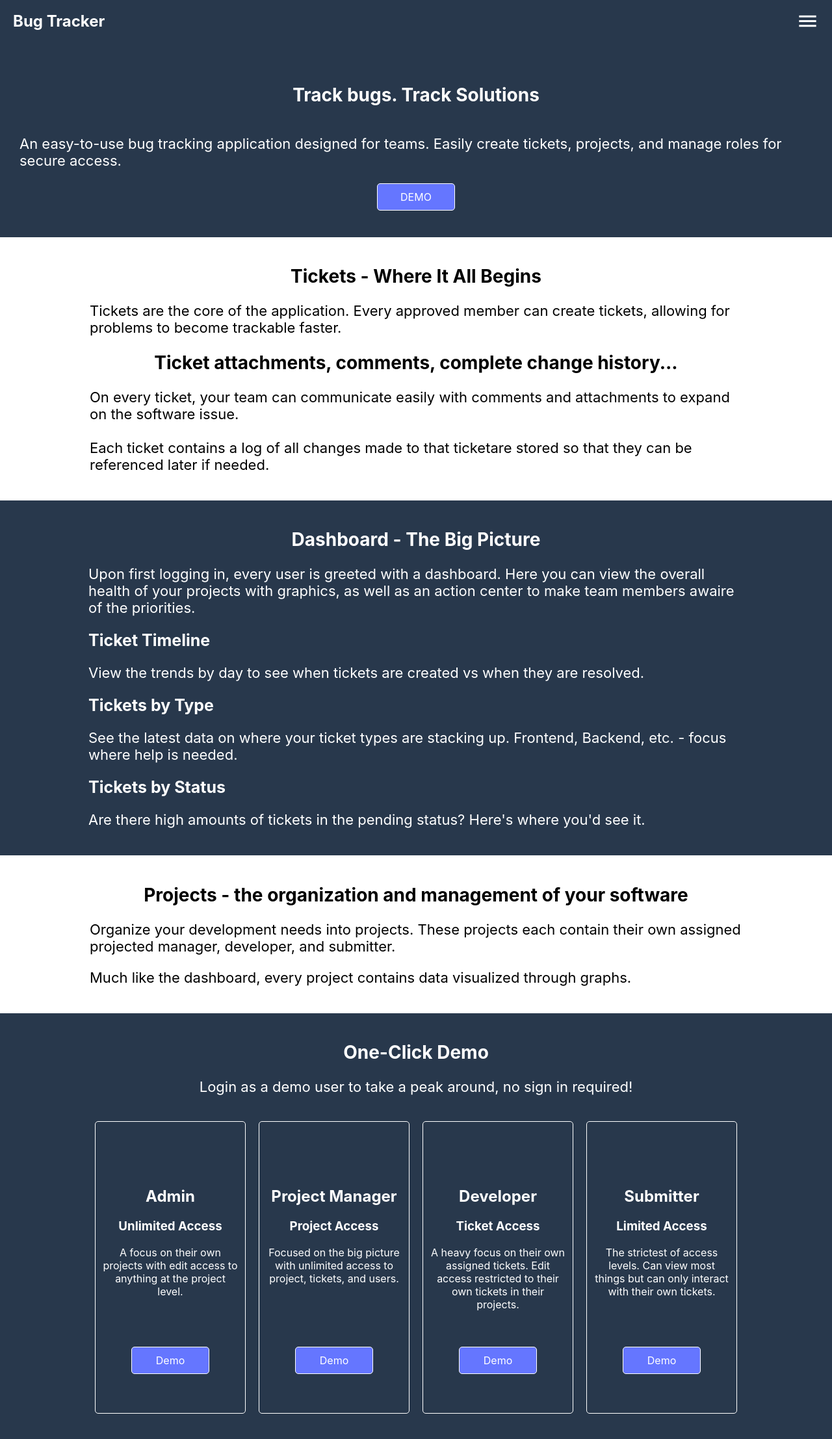
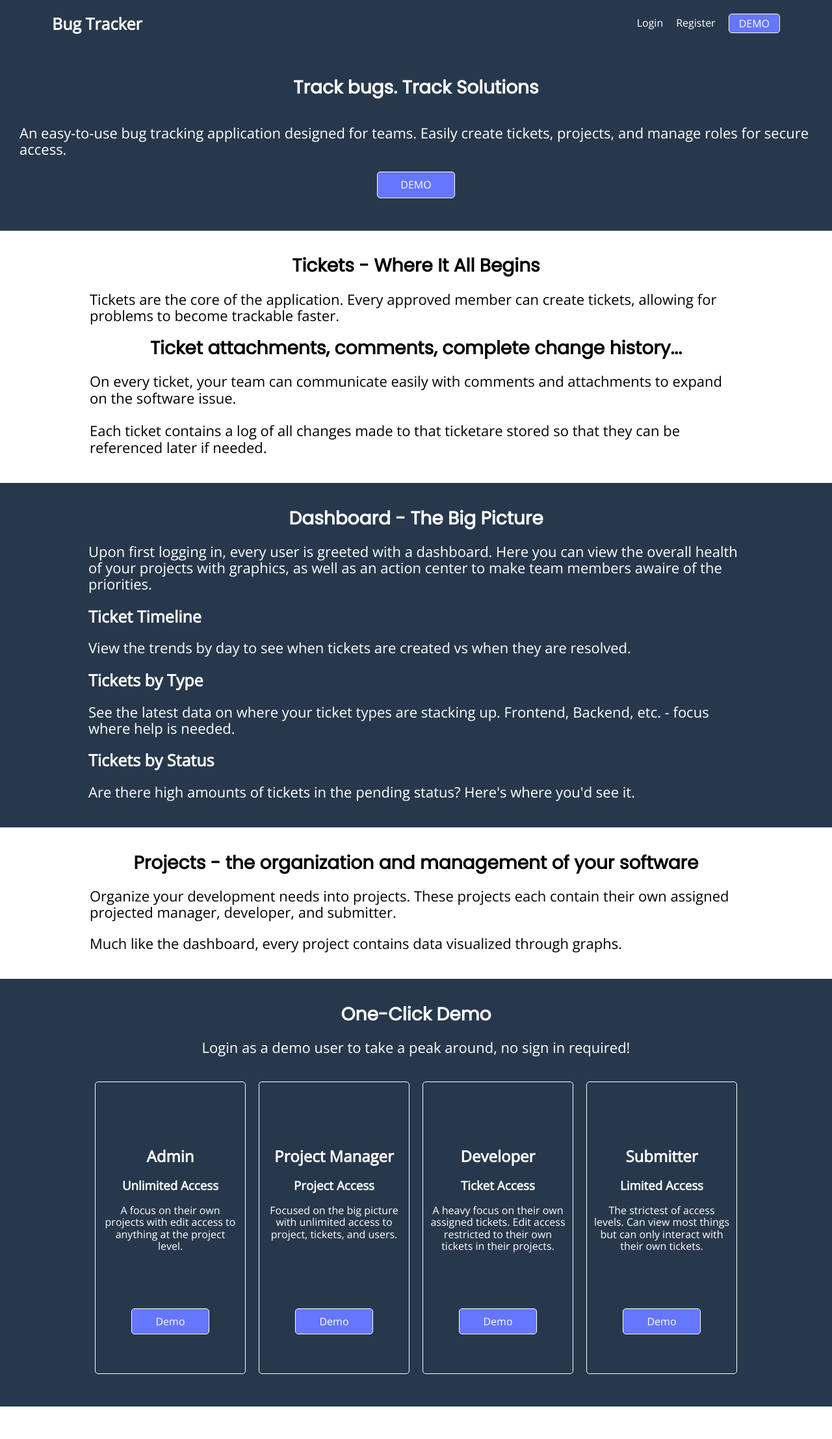
Before and after one commit to stevenGarciaDev/BugTrackerUI, a React (Create React App) app: page / in a window 1280 px wide. Shown: the top 2214 px of the page at 65% size. After the commit the page ends 2164 px from the top, so only its background shows below. Built offline with nearby package versions, Linux system fonts and the light colour scheme.

Commit message:
Update Landing page navbar

```diff
--- a/src/App.js
+++ b/src/App.js
@@ -1,5 +1,9 @@
 import { Switch, Route } from 'react-router-dom';
-import Navbar from './components/navbar';
+import { ThemeProvider } from 'styled-components';
+import { Normalize } from 'styled-normalize'
+import theme from './theme';
+import GlobalStyle from './GlobalStyle';
+import LandingPageNavbar from './components/landing-page-navbar';
 import LandingPage from './pages/landing-page';
 import CreateProject from './pages/create-project';
 import CreateTicket from './pages/create-ticket';
@@ -16,8 +20,10 @@ import './App.css';
 
 function App() {
   return (
-    <div className="App">
-      <Navbar />
+    <ThemeProvider theme={theme}>
+      <Normalize />
+      <GlobalStyle />
+      <LandingPageNavbar />
       <Switch>
         <Route path="/project/create" component={CreateProject} />
         <Route path="/ticket/create" component={CreateTicket} />
@@ -31,7 +37,7 @@ function App() {
         <Route path="/userProfile" component={UserProfile} />
         <Route path="/" component={LandingPage} />
       </Switch>
-    </div>
+    </ThemeProvider>
   );
 }
 
--- /dev/null
+++ b/src/components/landing-page-navbar/index.js
@@ -0,0 +1 @@
+export { default } from './landing-page-navbar';
--- /dev/null
+++ b/src/components/landing-page-navbar/landing-page-navbar.jsx
@@ -0,0 +1,41 @@
+import React, { useState } from 'react';
+import {
+    Nav,
+    OpenNavIcon,
+    CloseNavIcon,
+    NavList,
+    NavTitle,
+    NavItem,
+    NavButtonLink
+} from './landing-page-navbar.styles';
+import SidebarNav from '../sidebar-nav';
+
+const LandingPageNavbar = () => {
+    const [dropdownStatus, setDropdownDisplay] = useState(false);
+
+    return (
+        <Nav>
+            <NavTitle>Bug Tracker</NavTitle>
+            {dropdownStatus && <SidebarNav />}
+
+            {dropdownStatus ?
+                <CloseNavIcon
+                    fontSize="large"
+                    onClick={() => setDropdownDisplay(!dropdownStatus) }
+                />
+            :
+                <OpenNavIcon
+                    fontSize="large"
+                    onClick={() => setDropdownDisplay(!dropdownStatus) }
+                />
+            }
+            <NavList>
+                <NavItem to="/login">Login</NavItem>
+                <NavItem to="/register">Register</NavItem>
+                <NavButtonLink as="a" href="#demo">DEMO</NavButtonLink>
+            </NavList>
+        </Nav>
+    );
+};
+
+export default LandingPageNavbar;
--- /dev/null
+++ b/src/components/landing-page-navbar/landing-page-navbar.styles.js
@@ -0,0 +1,76 @@
+import styled from 'styled-components';
+import MenuIcon from '@material-ui/icons/Menu';
+import CancelIcon from '@material-ui/icons/Cancel';
+import { Link } from 'react-router-dom';
+
+export const Nav = styled.nav`
+    align-items: center;
+    background-color: ${props => props.theme.colors.darkBlue};
+    color: white;
+    display: flex;
+    justify-content: space-between;
+    padding: 0 20px;
+    position: fixed;
+    width: 100%;
+    z-index: 2;
+
+    @media screen and (min-width: 900px) {
+        padding: 10px 40px 0px;
+    }
+
+    @media screen and (min-width: 1200px) {
+        padding: 10px 80px 0px;
+    }
+`;
+
+export const OpenNavIcon = styled(MenuIcon)`
+    color: white;
+    cursor: pointer;
+
+    @media screen and (min-width: 900px) {
+        display: none !important;
+    }
+`;
+
+export const CloseNavIcon = styled(CancelIcon)`
+    color: white;
+    cursor: pointer;
+
+    @media screen and (min-width: 900px) {
+        display: none !important;
+    }
+`;
+
+export const NavList = styled.div`
+    display: none;
+
+    @media screen and (min-width: 900px) {
+        display: flex;
+        flex-direction: row;
+    }
+`;
+
+export const NavTitle = styled.h1`
+    font-size: 25px;
+    position: relative;
+    top: -5px;
+`;
+
+export const NavItem = styled(Link)`
+    color: white;
+    display: inline-block;
+    padding: 0 10px;
+    text-decoration: none;
+`;
+
+export const NavButtonLink = styled(Link)`
+    background-color: ${props => props.theme.colors.lightBlue};
+    border: 1px solid white;
+    border-radius: 5px;
+    color: white;
+    margin-left: 10px;
+    padding: 5px 15px;
+    position: relative;
+    top: -5px;
+    text-decoration: none;
+`;
--- a/src/components/navbar/index.js
+++ /dev/null
@@ -1 +0,0 @@
-export { default } from './navbar';
--- a/src/components/navbar/navbar.jsx
+++ /dev/null
@@ -1,32 +0,0 @@
-import React from 'react';
-import styled from 'styled-components';
-import MenuIcon from '@material-ui/icons/Menu';
-
-const Nav = styled.nav`
-    align-items: center;
-    background-color: #28384c;
-    color: white;
-    display: flex;
-    height: 65px;
-    justify-content: space-between;
-    padding: 0 20px;
-    width: 100%;
-`;
-
-const NavDropdown = styled.div`
-
-`;
-
-const NavIcon = styled(MenuIcon)`
-    color: white;
-`;
-
-const Navbar = () => (
-    <Nav>
-        <h1>Bug Tracker</h1>
-
-        <NavIcon fontSize="large" />
-    </Nav>
-);
-
-export default Navbar;
--- /dev/null
+++ b/src/components/sidebar-nav/index.js
@@ -0,0 +1 @@
+export { default } from './sidebar-nav';
--- /dev/null
+++ b/src/components/sidebar-nav/sidebar-nav.jsx
@@ -0,0 +1,28 @@
+import React from 'react';
+import styled from 'styled-components';
+
+const Container = styled.div`
+    background-color: #171A40;
+    padding: 30px;
+    position: fixed;
+    left: 0;
+    height: 100vh;
+    top: 0;
+    width: 40%;
+    max-width: 340px;
+    z-index: 2;
+`;
+
+const NavItem = styled.div`
+    margin: 10px;
+`;
+
+const SidebarNav = () => (
+    <Container>
+        <NavItem>Login</NavItem>
+        <NavItem>Register</NavItem>
+        <NavItem>DEMO</NavItem>
+    </Container>
+);
+
+export default SidebarNav;
--- a/src/pages/landing-page/landing-page.jsx
+++ b/src/pages/landing-page/landing-page.jsx
@@ -1,150 +1,23 @@
 import React from 'react';
-import styled from 'styled-components';
-import { Link } from 'react-router-dom';
-
-const Header = styled.section`
-    align-items: center;
-    background-color: #28384c;
-    color: white;
-    display: flex;
-    flex-direction: column;
-    height: 300px;
-    padding: 0 30px;
-    justify-content: center;
-`;
-
-const Title = styled.h1`
-    font-size: 22px;
-    text-align: center;
-
-    @media screen and (min-width: 800px) {
-        font-size: 28px;
-    }
-`;
-
-const Subtitle = styled.h2`
-    font-size: 19px;
-
-    @media screen and (min-width: 800px) {
-        font-size: 25px;
-    }
-`;
-
-const Paragraph = styled.p`
-    font-size: 17px;
-
-    @media screen and (min-width: 800px) {
-        font-size: 22px;
-    }
-`;
-
-const ButtonLink = styled(Link)`
-    background-color: #6576ff;
-    border: 1px solid white;
-    border-radius: 5px;
-    color: white;
-    padding: 10px;
-    text-align: center;
-    text-decoration: none;
-    width: 120px;
-`;
-
-const TicketSection = styled.section`
-    padding: 20px 10px;
-
-    @media screen and (min-width: 1000px) {
-        margin: 0 auto;
-        width: 80%;
-    }
-`;
-
-const DashboardSection = styled.section`
-    background-color: #28384c;
-    color: white;
-    padding: 20px 10px;
-`;
-
-const SectionContent = styled.div`
-    @media screen and (min-width: 1000px) {
-        margin: 0 auto;
-        width: 80%;
-    }
-`;
-
-const ProjectSection = styled.section`
-    padding: 20px 10px;
-
-    @media screen and (min-width: 1000px) {
-        margin: 0 auto;
-        width: 80%;
-    }
-`;
-
-const DemoSection = styled.section`
-    background-color: #28384c;
-    color: white;
-    padding: 20px 10px;
-    text-align: center;
-`;
-
-const DemoUsersContainer = styled.div`
-    display: flex;
-    flex-direction: column;
-
-    @media screen and (min-width: 1000px) {
-        flex-direction: row;
-        margin-top: 40px;
-    }
-`;
-
-const UserTypeContainer = styled.div`
-    border: 1px solid white;
-    border-radius: 5px;
-    flex: 1;
-    margin: 0 10px 30px;
-    padding: 10px;
-    position: relative;
-    text-align: center;
-
-    @media screen and (min-width: 1000px) {
-        padding-top: 80px;
-        height: 450px;
-    }
-`;
-
-const UserType = styled.h2`
-
-`;
-
-const UserAccess = styled.h3`
-
-`;
-
-const UserDescription = styled.p`
-
-`;
-
-const DemoButtonContainer = styled.div`
-    display: flex;
-    flex-direction: row;
-    justify-content: center;
-
-    @media screen and (min-width: 1000px) {
-        position: absolute;
-        width: 100%;
-        left: 0;
-        bottom: 50px;
-    }
-
-    @media screen and (min-width: 1300px) {
-        bottom: 80px;
-    }
-`;
-
-const UserButtonLink = styled(ButtonLink)`
-    display: block;
-    margin: 10px auto;
-`;
+import {
+    Header,
+    Title,
+    Subtitle,
+    Paragraph,
+    ButtonLink,
+    TicketSection,
+    DashboardSection,
+    SectionContent,
+    ProjectSection,
+    DemoSection,
+    DemoUsersContainer,
+    UserTypeContainer,
+    UserType,
+    UserAccess,
+    UserDescription,
+    DemoButtonContainer,
+    UserButtonLink
+} from './landing-page.styles';
 
 const LandingPage = () => (
     <div>
@@ -154,7 +27,7 @@ const LandingPage = () => (
                 An easy-to-use bug tracking application designed for teams.
                 Easily create tickets, projects, and manage roles for secure access.
             </Paragraph>
-            <ButtonLink to='/login'>DEMO</ButtonLink>
+            <ButtonLink as="a" href="#demo">DEMO</ButtonLink>
         </Header>
         <TicketSection>
             <Title>Tickets - Where It All Begins</Title>
@@ -203,7 +76,7 @@ const LandingPage = () => (
             </Paragraph>
             <Paragraph>Much like the dashboard, every project contains data visualized through graphs.</Paragraph>
         </ProjectSection>
-        <DemoSection>
+        <DemoSection id="demo">
             <SectionContent>
             <Title>One-Click Demo</Title>
             <Paragraph>Login as a demo user to take a peak around, no sign in required!</Paragraph>
--- /dev/null
+++ b/src/pages/landing-page/landing-page.styles.js
@@ -0,0 +1,147 @@
+import styled from 'styled-components';
+import { Link } from 'react-router-dom';
+
+export const Header = styled.section`
+    align-items: center;
+    background-color: ${props => props.theme.colors.darkBlue};
+    color: white;
+    display: flex;
+    flex-direction: column;
+    justify-content: center;
+    padding: 100px 30px 50px;
+`;
+
+export const Title = styled.h1`
+    font-family: ${props => props.theme.font.family.headline};
+    font-size: 22px;
+    text-align: center;
+
+    @media screen and (min-width: 800px) {
+        font-size: 28px;
+    }
+`;
+
+export const Subtitle = styled.h2`
+    font-size: 19px;
+
+    @media screen and (min-width: 800px) {
+        font-size: 25px;
+    }
+`;
+
+export const Paragraph = styled.p`
+    font-size: 17px;
+
+    @media screen and (min-width: 800px) {
+        font-size: 22px;
+    }
+`;
+
+export const ButtonLink = styled(Link)`
+    background-color: ${props => props.theme.colors.lightBlue};
+    border: 1px solid white;
+    border-radius: 5px;
+    color: white;
+    padding: 10px;
+    text-align: center;
+    text-decoration: none;
+    width: 120px;
+`;
+
+export const TicketSection = styled.section`
+    padding: 20px 10px;
+
+    @media screen and (min-width: 1000px) {
+        margin: 0 auto;
+        width: 80%;
+    }
+`;
+
+export const DashboardSection = styled.section`
+    background-color: ${props => props.theme.colors.darkBlue};
+    color: white;
+    padding: 20px 10px;
+`;
+
+export const SectionContent = styled.div`
+    @media screen and (min-width: 1000px) {
+        margin: 0 auto;
+        width: 80%;
+    }
+`;
+
+export const ProjectSection = styled.section`
+    padding: 20px 10px;
+
+    @media screen and (min-width: 1000px) {
+        margin: 0 auto;
+        width: 80%;
+    }
+`;
+
+export const DemoSection = styled.section`
+    background-color: ${props => props.theme.colors.darkBlue};
+    color: white;
+    padding: 20px 10px;
+    text-align: center;
+    z-index: 0;
+`;
+
+export const DemoUsersContainer = styled.div`
+    display: flex;
+    flex-direction: column;
+
+    @media screen and (min-width: 1000px) {
+        flex-direction: row;
+        margin-top: 40px;
+    }
+`;
+
+export const UserTypeContainer = styled.div`
+    border: 1px solid white;
+    border-radius: 5px;
+    flex: 1;
+    margin: 0 10px 30px;
+    padding: 10px;
+    position: relative;
+    text-align: center;
+
+    @media screen and (min-width: 1000px) {
+        padding-top: 80px;
+        height: 450px;
+    }
+`;
+
+export const UserType = styled.h2`
+
+`;
+
+export const UserAccess = styled.h3`
+
+`;
+
+export const UserDescription = styled.p`
+
+`;
+
+export const DemoButtonContainer = styled.div`
+    display: flex;
+    flex-direction: row;
+    justify-content: center;
+
+    @media screen and (min-width: 1000px) {
+        position: absolute;
+        width: 100%;
+        left: 0;
+        bottom: 50px;
+    }
+
+    @media screen and (min-width: 1300px) {
+        bottom: 80px;
+    }
+`;
+
+export const UserButtonLink = styled(ButtonLink)`
+    display: block;
+    margin: 10px auto;
+`;
```
